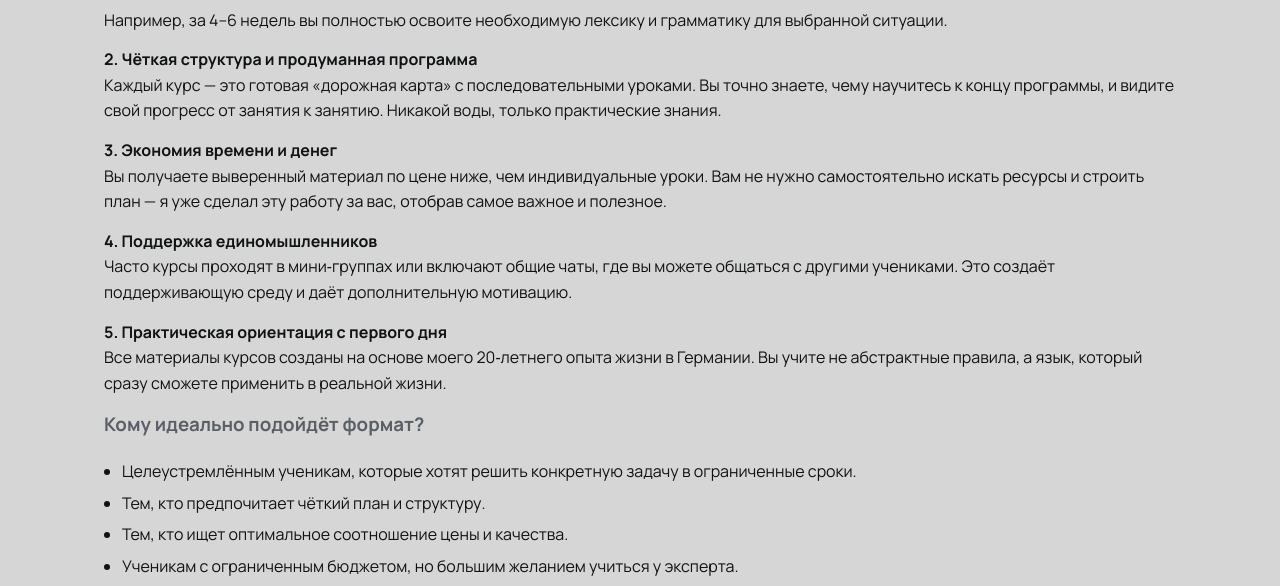
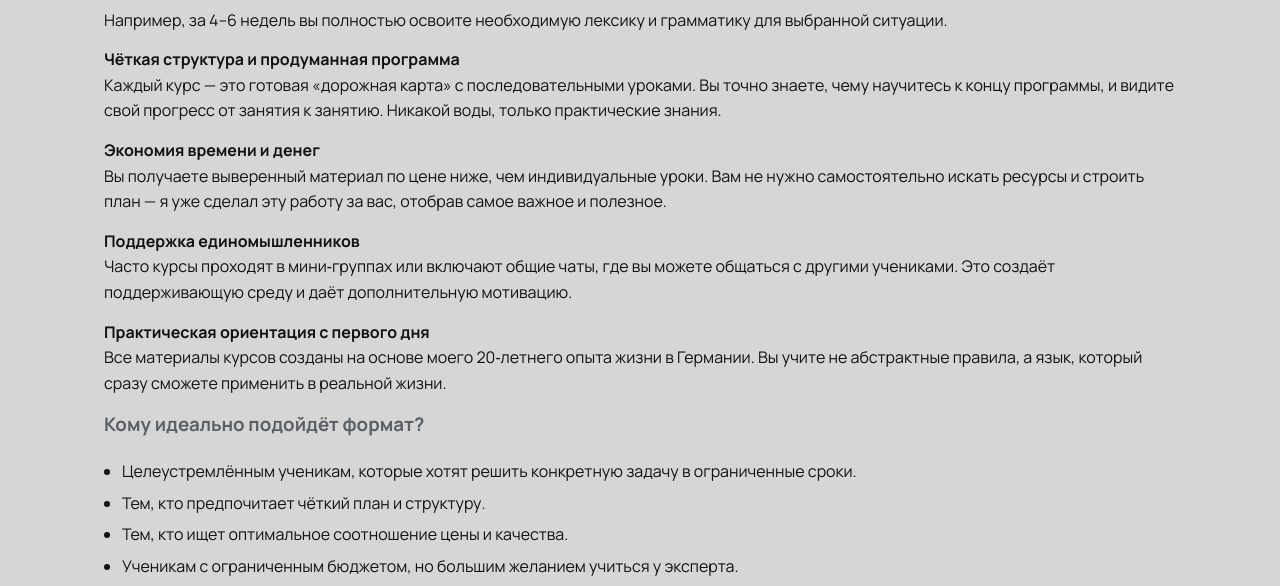
Before and after one commit to maksim92982/nemeckij, a plain HTML site: page courses.html in a window 1280 px wide. Shown: the part 205-791 px from the top of the page. Drawn offline with Linux system fonts and the light colour scheme.

Commit message:
Update courses.html

```diff
--- a/courses.html
+++ b/courses.html
@@ -25,10 +25,10 @@
     <section aria-labelledby="title">
       <h2 id="title">Курсы</h2>
       <p>Например, за 4–6 недель вы полностью освоите необходимую лексику и грамматику для выбранной ситуации.</p>
-      <p><strong>2. Чёткая структура и продуманная программа</strong><br />Каждый курс — это готовая «дорожная карта» с последовательными уроками. Вы точно знаете, чему научитесь к концу программы, и видите свой прогресс от занятия к занятию. Никакой воды, только практические знания.</p>
-      <p><strong>3. Экономия времени и денег</strong><br />Вы получаете выверенный материал по цене ниже, чем индивидуальные уроки. Вам не нужно самостоятельно искать ресурсы и строить план — я уже сделал эту работу за вас, отобрав самое важное и полезное.</p>
-      <p><strong>4. Поддержка единомышленников</strong><br />Часто курсы проходят в мини‑группах или включают общие чаты, где вы можете общаться с другими учениками. Это создаёт поддерживающую среду и даёт дополнительную мотивацию.</p>
-      <p><strong>5. Практическая ориентация с первого дня</strong><br />Все материалы курсов созданы на основе моего 20‑летнего опыта жизни в Германии. Вы учите не абстрактные правила, а язык, который сразу сможете применить в реальной жизни.</p>
+      <p><strong>Чёткая структура и продуманная программа</strong><br />Каждый курс — это готовая «дорожная карта» с последовательными уроками. Вы точно знаете, чему научитесь к концу программы, и видите свой прогресс от занятия к занятию. Никакой воды, только практические знания.</p>
+      <p><strong>Экономия времени и денег</strong><br />Вы получаете выверенный материал по цене ниже, чем индивидуальные уроки. Вам не нужно самостоятельно искать ресурсы и строить план — я уже сделал эту работу за вас, отобрав самое важное и полезное.</p>
+      <p><strong>Поддержка единомышленников</strong><br />Часто курсы проходят в мини‑группах или включают общие чаты, где вы можете общаться с другими учениками. Это создаёт поддерживающую среду и даёт дополнительную мотивацию.</p>
+      <p><strong>Практическая ориентация с первого дня</strong><br />Все материалы курсов созданы на основе моего 20‑летнего опыта жизни в Германии. Вы учите не абстрактные правила, а язык, который сразу сможете применить в реальной жизни.</p>
       <h3 class="muted" style="margin-top:10px">Кому идеально подойдёт формат?</h3>
       <ul class="list">
         <li>Целеустремлённым ученикам, которые хотят решить конкретную задачу в ограниченные сроки.</li>
```
